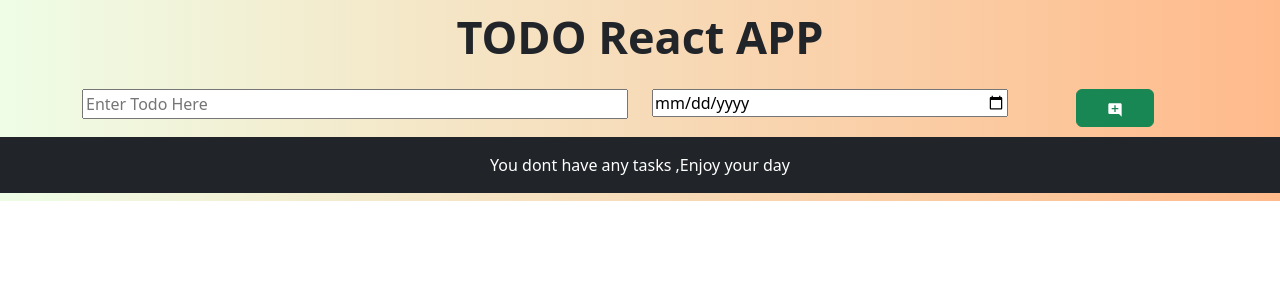
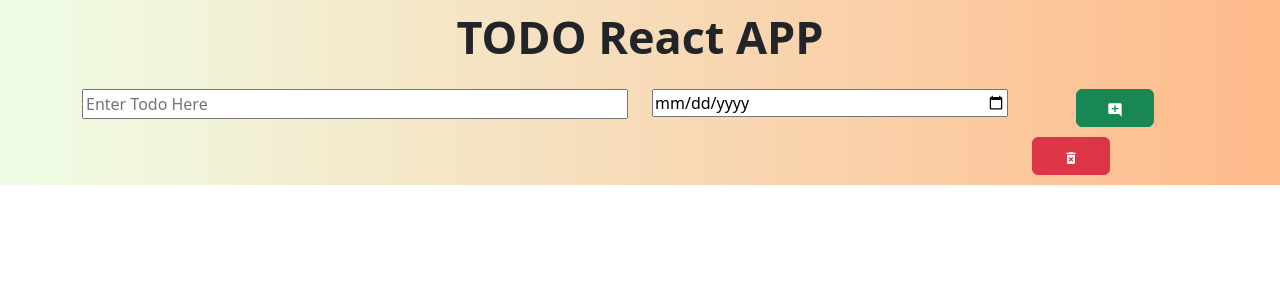
Before and after one commit to SHEETAL-SUBBANNAVAR/TODO-REACT-APP, a React (Vite) app: page / in a window 1280 px wide. Both pictures are taken after a click on the button 1115 px from the left and 108 px from the top of the page. Shown: the top 300 px of the page. Built offline with nearby package versions, Linux system fonts and the light colour scheme.

Commit message:
use context insted of props

```diff
--- a/src/App.jsx
+++ b/src/App.jsx
@@ -17,13 +17,13 @@ function App() {
 
   const [todoItems, setTodoItems] = useState(initialtodoItems);
 
-  const handleDeleteItem = (itemName) => {
+  const deleteItem = (itemName) => {
     const newTodoItems = todoItems.filter((item) => item.name !== itemName);
     setTodoItems(newTodoItems);
     console.log(`item was deleted : ${itemName}`);
 
   }
-  const handleNewItem = (itemName, ItemDueDate) => {
+  const addNewItem = (itemName, ItemDueDate) => {
     console.log(`new Item added : ${itemName} Date :${ItemDueDate}`);
 
     const newTodoItems = [...todoItems, { name: itemName, dueDate: ItemDueDate },
@@ -36,15 +36,20 @@ function App() {
 
   return (
     <TodoItmscontext.Provider
-      value={[]}
+      value={{
+        todoItems,
+        addNewItem,
+        deleteItem,
+      }
+      }
     >
       <Container>
         <center className="todo-container">
           <AppName />
-          <AddTodo onNewItem={handleNewItem} />
+          <AddTodo />
           <Wellcome></Wellcome>
 
-          <ToDoItems onDeleteClick={handleDeleteItem}></ToDoItems>
+          <ToDoItems ></ToDoItems>
 
         </center>
       </Container>
--- a/src/component/AddTodo.jsx
+++ b/src/component/AddTodo.jsx
@@ -1,10 +1,14 @@
 import { useState, useRef } from "react";
 import { MdAddComment } from "react-icons/md";
+import { useContext } from "react";
+import { TodoItmscontext } from "../../store/todo-items-store";
 
-function AddTodo({ onNewItem }) {
+function AddTodo() {
 
   const todonameElement = useRef();
   const duedateElement = useRef();
+  const { addNewItem } = useContext(TodoItmscontext);
+
 
 
   const handelAddButtonClicked = () => {
@@ -13,7 +17,7 @@ function AddTodo({ onNewItem }) {
 
     todonameElement.current.value = "";
     duedateElement.current.value = "";
-    onNewItem(todoname, duedate)
+    addNewItem(todoname, duedate)
 
     console.log(todoname);
 
--- a/src/component/ToDoItems.jsx
+++ b/src/component/ToDoItems.jsx
@@ -3,8 +3,12 @@ import { TodoItmscontext } from "../../store/todo-items-store";
 import Todoitem from "./Todoitem";
 import styles from "./TodoItems.module.css";
 
-const ToDoItems = ({ onDeleteClick }) => {
-  const todoItems = useContext(TodoItmscontext);
+const ToDoItems = () => {
+  const { todoItems, deleteItem } = useContext(TodoItmscontext);
+
+
+
+
   return (
     <div className={styles.itemsContainer}>
       {todoItems.map((item, index) => (
@@ -12,7 +16,7 @@ const ToDoItems = ({ onDeleteClick }) => {
           key={index}
           todoName={item.name}
           todoDate={item.dueDate}
-          onDeleteClick={onDeleteClick}
+          onDeleteClick={deleteItem}
         />
       ))}
     </div>
--- a/src/component/Todoitem.jsx
+++ b/src/component/Todoitem.jsx
@@ -1,6 +1,9 @@
+import { useContext } from "react";
 import { MdDeleteForever } from "react-icons/md";
-function Todoitem({ todoName, todoDate, onDeleteClick
+import { TodoItmscontext } from "../../store/todo-items-store";
+function Todoitem({ todoName, todoDate,
 }) {
+  const { deleteItem } = useContext(TodoItmscontext);
 
 
   return (
@@ -9,7 +12,7 @@ function Todoitem({ todoName, todoDate, onDeleteClick
         <div className="col-6">{todoName}</div>
         <div className="col-4">{todoDate}</div>
         <div className="col-2">
-          <button type="button" className="btn btn-danger kg-button " onClick={() => onDeleteClick(todoName)}>
+          <button type="button" className="btn btn-danger kg-button " onClick={() => deleteItem(todoName)}>
             <MdDeleteForever />
           </button>
         </div>
--- a/src/component/Wellcome.jsx
+++ b/src/component/Wellcome.jsx
@@ -3,7 +3,8 @@ import { TodoItmscontext } from "../../store/todo-items-store";
 
 const Wellcome = ({ }) => {
 
-  const todoItems = useContext(TodoItmscontext);
+  const { todoItems } = useContext(TodoItmscontext);
+
 
   return (
     todoItems.length === 0 && <p className="p-3 mb-2 bg-dark text-white" > You dont have any tasks ,Enjoy your day </p>
--- a/store/todo-items-store.jsx
+++ b/store/todo-items-store.jsx
@@ -1,4 +1,8 @@
 import { createContext } from "react";
 
 
-export const TodoItmscontext = createContext([]);
+export const TodoItmscontext = createContext({
+  todoItems: [],
+  addNewItem: () => { },
+  deleteItem: () => { },
+});
```
